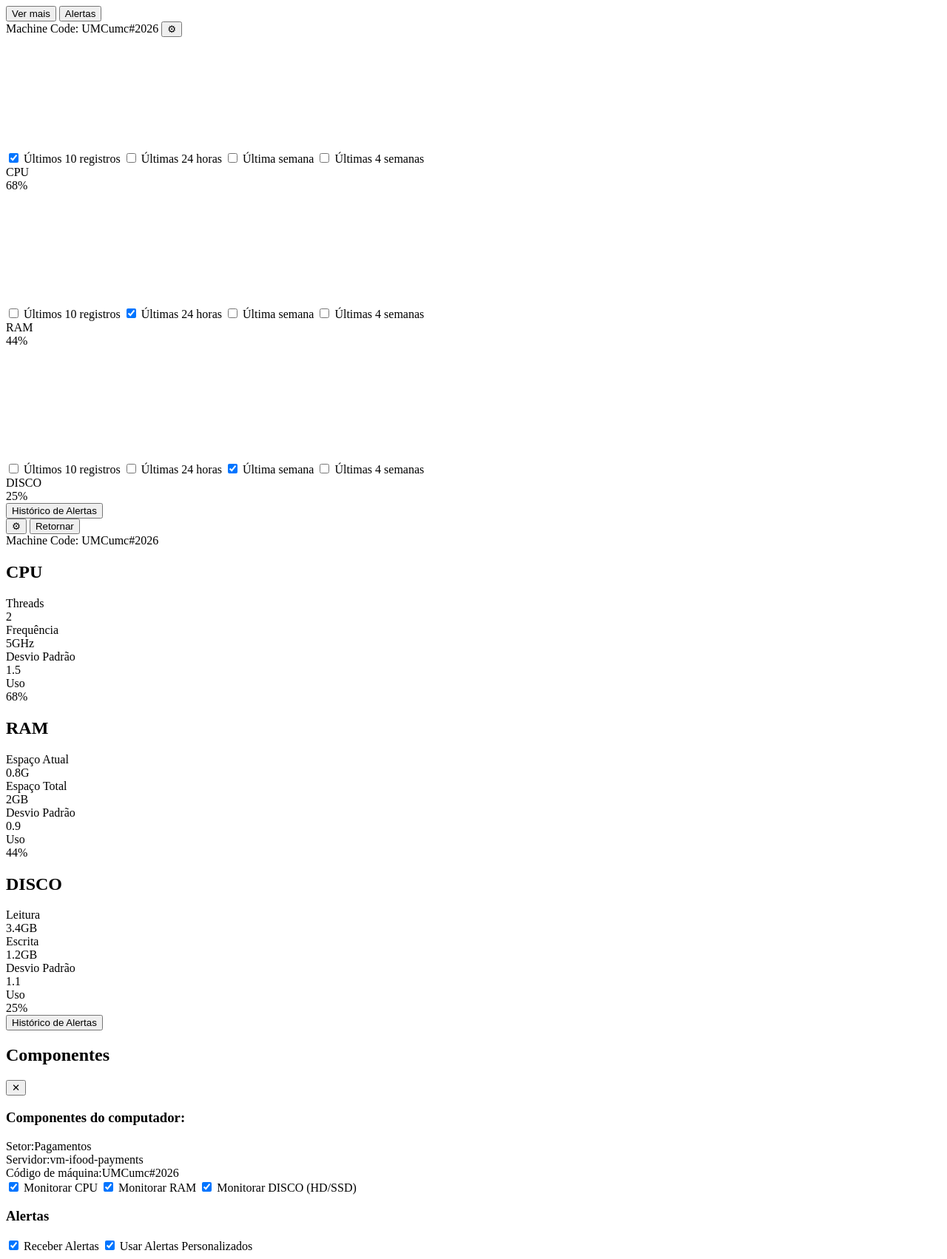
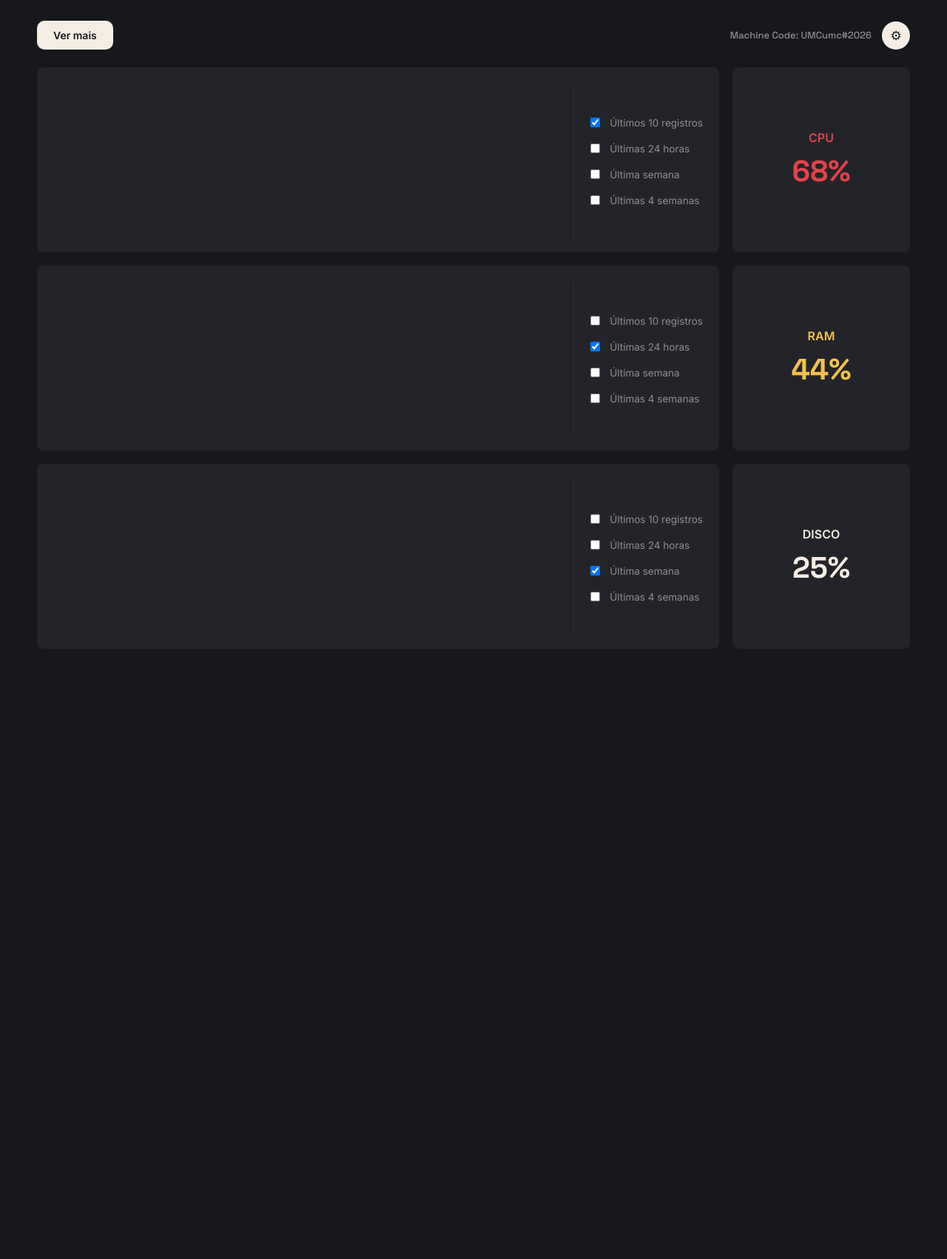
Before and after one commit to Core-Trace/CoreTrace-website, a website: page public/pages/dashboard.html in a window 1280 px wide. Shown: the whole page at 74% size. After the commit the page ends 955 px from the top, so only its background shows below. Drawn offline with nearby package versions, Linux system fonts and the light colour scheme.

Commit message:
feat: adiciona base CSS

```diff
--- /dev/null
+++ b/public/css/dashboard.css
@@ -0,0 +1,321 @@
+* {
+  box-sizing: border-box;
+}
+
+body {
+  margin: 0;
+  font-family: 'Inter', sans-serif;
+  background: #17181c;
+  color: #f5ede4;
+  min-height: 100vh;
+  padding: 28px 32px 60px;
+}
+
+input, button {
+  font-family: 'Inter', sans-serif;
+}
+
+h1, h2, h3, h4, .kpi-value, .detail-value, .machine-code {
+  font-family: 'Space Grotesk', sans-serif;
+}
+
+.app {
+  max-width: 1180px;
+  margin: 0 auto;
+}
+
+.screen {
+  display: none;
+}
+
+.screen.active {
+  display: block;
+}
+
+/* ---------- topbar ---------- */
+.topbar {
+  display: flex;
+  align-items: center;
+  justify-content: space-between;
+  margin-bottom: 24px;
+  gap: 16px;
+}
+
+.topbar-left {
+  display: flex;
+  gap: 12px;
+  align-items: center;
+}
+
+.topbar-right {
+  display: flex;
+  align-items: center;
+  gap: 14px;
+}
+
+.machine-code {
+  font-size: 13px;
+  color: #8f8d97;
+}
+
+/* ---------- botoes ---------- */
+.btn {
+  border: none;
+  border-radius: 10px;
+  padding: 11px 22px;
+  font-size: 14px;
+  font-weight: 600;
+  cursor: pointer;
+}
+
+.btn-cream {
+  background: #f5ede4;
+  color: #17181c;
+}
+
+.btn-cream:hover {
+  background: #fff;
+}
+
+.btn-ghost {
+  background: transparent;
+  color: #f5ede4;
+  border: 1px solid rgba(255, 255, 255, 0.15);
+}
+
+.btn-ghost:hover {
+  border-color: rgba(255, 255, 255, 0.35);
+}
+
+.icon-btn {
+  width: 38px;
+  height: 38px;
+  border-radius: 50%;
+  border: none;
+  background: #f5ede4;
+  color: #17181c;
+  font-size: 17px;
+  display: flex;
+  align-items: center;
+  justify-content: center;
+  cursor: pointer;
+  flex-shrink: 0;
+}
+
+.icon-btn:hover {
+  background: #fff;
+}
+
+.icon-btn.small {
+  width: 30px;
+  height: 30px;
+  font-size: 14px;
+  border-radius: 8px;
+}
+
+/* ---------- Dashboard principal ---------- */
+.metric-row {
+  display: flex;
+  gap: 18px;
+  margin-bottom: 18px;
+}
+
+.chart-card {
+  background: #232429;
+  border-radius: 8px;
+  padding: 22px 22px 18px;
+  display: flex;
+  gap: 18px;
+  align-items: stretch;
+  flex: 1;
+}
+
+.chart-wrap {
+  flex: 1;
+  min-height: 210px;
+  position: relative;
+}
+
+.range-picker {
+  display: flex;
+  flex-direction: column;
+  justify-content: center;
+  gap: 16px;
+  min-width: 170px;
+  border-left: 1px solid rgba(255, 255, 255, 0.06);
+  padding-left: 18px;
+}
+
+.check {
+  display: flex;
+  align-items: center;
+  gap: 10px;
+  font-size: 13.5px;
+  color: #8f8d97;
+  cursor: pointer;
+}
+
+.kpi-card {
+  background: #232429;
+  border-radius: 8px;
+  display: flex;
+  flex-direction: column;
+  align-items: center;
+  justify-content: center;
+  gap: 10px;
+  width: 240px;
+}
+
+.kpi-label {
+  font-size: 16px;
+  font-weight: 600;
+}
+
+.kpi-value {
+  font-size: 40px;
+  font-weight: 700;
+}
+
+.kpi-cpu .kpi-label, .kpi-cpu .kpi-value { color: #e2434b; }
+.kpi-ram .kpi-label, .kpi-ram .kpi-value { color: #f2c14e; }
+.kpi-disco .kpi-label, .kpi-disco .kpi-value { color: #f5ede4; }
+
+.footer-row {
+  display: flex;
+  justify-content: flex-end;
+  margin-top: 8px;
+}
+
+/* ---------- Dashboard detalhes ---------- */
+.detail-section {
+  margin-bottom: 30px;
+}
+
+.detail-title {
+  font-size: 22px;
+  margin: 0 0 16px;
+}
+
+.title-cpu { color: #e2434b; }
+.title-ram { color: #f2c14e; }
+.title-disco { color: #f5ede4; }
+
+.detail-grid {
+  display: flex;
+  flex-wrap: wrap;
+  gap: 16px;
+}
+
+.detail-card {
+  background: #232429;
+  border-radius: 8px;
+  padding: 22px 16px;
+  text-align: center;
+  display: flex;
+  flex-direction: column;
+  gap: 10px;
+  flex: 1;
+  min-width: 200px;
+}
+
+.detail-label {
+  font-size: 14px;
+  font-weight: 600;
+  color: #f5ede4;
+}
+
+.detail-value {
+  font-size: 26px;
+  font-weight: 700;
+}
+
+.accent-cpu { color: #e2434b !important; }
+.accent-ram { color: #f2c14e !important; }
+.accent-disco { color: #f5ede4 !important; }
+
+/* ---------- Hamburguer ---------- */
+.overlay {
+  display: none;
+  position: fixed;
+  inset: 0;
+  background: rgba(0, 0, 0, 0.5);
+  z-index: 20;
+}
+
+.overlay.visible {
+  display: block;
+}
+
+.sidebar {
+  display: none;
+  position: fixed;
+  top: 0;
+  right: 0;
+  bottom: 0;
+  width: 400px;
+  max-width: 92vw;
+  background: #141319;
+  padding: 30px 28px 30px;
+  z-index: 21;
+  overflow-y: auto;
+}
+
+.sidebar.open {
+  display: block;
+}
+
+.sidebar-header {
+  display: flex;
+  align-items: center;
+  justify-content: space-between;
+  margin-bottom: 22px;
+}
+
+.sidebar-header h2 {
+  margin: 0;
+  font-size: 24px;
+}
+
+.sidebar h3 {
+  font-size: 15px;
+  margin: 26px 0 12px;
+}
+
+.info-row {
+  font-size: 14px;
+  margin-bottom: 8px;
+  color: #f5ede4;
+}
+
+.info-label {
+  color: #8f8d97;
+  margin-right: 6px;
+}
+
+.check-row {
+  display: flex;
+  align-items: center;
+  gap: 12px;
+  font-size: 14.5px;
+  color: #f5ede4;
+  padding: 8px 0;
+  cursor: pointer;
+}
+
+/* ---------- Ajuste para resolucao de celular ---------- */
+@media (max-width: 760px) {
+  body { padding: 20px 16px 40px; }
+  .metric-row { flex-direction: column; }
+  .chart-card { flex-direction: column; }
+  .kpi-card { width: 100%; }
+  .range-picker {
+    border-left: none;
+    border-top: 1px solid rgba(255, 255, 255, 0.06);
+    padding-left: 0;
+    padding-top: 14px;
+    flex-direction: row;
+    flex-wrap: wrap;
+  }
+  .topbar-left, .topbar-right { gap: 8px; }
+  .machine-code { display: none; }
+}
--- a/public/pages/dashboard.html
+++ b/public/pages/dashboard.html
@@ -4,152 +4,156 @@
 <meta charset="UTF-8">
 <meta name="viewport" content="width=device-width, initial-scale=1.0">
 <title>Monitoramento · vm-ifood-payments</title>
+<link rel="preconnect" href="https://fonts.googleapis.com">
+<link rel="preconnect" href="https://fonts.gstatic.com" crossorigin>
+<link href="https://fonts.googleapis.com/css2?family=Space+Grotesk:wght@500;600;700&family=Inter:wght@400;500;600&display=swap" rel="stylesheet">
 <script src="https://cdn.jsdelivr.net/npm/chart.js@4.4.4/dist/chart.umd.min.js"></script>
+<link rel="stylesheet" href="../css/dashboard.css">
 </head>
 <body>
 
-<div>
+<div class="app">
 
   <!-- TELA DASHBOARD PRINCIPAL-->
-  <section id="mainScreen">
-    <div>
-      <div>
-        <button id="btnVerMais">Ver mais</button>
-        <button id="btnAlertas">Alertas</button>
+  <section class="screen active" id="mainScreen">
+    <div class="topbar">
+      <div class="topbar-left">
+        <button class="btn btn-cream" id="btnVerMais">Ver mais</button>
+
       </div>
-      <div>
-        <span>Machine Code: UMCumc#2026</span>
-        <button id="gearMain" aria-label="Configurações">⚙</button>
+      <div class="topbar-right">
+        <span class="machine-code">Machine Code: UMCumc#2026</span>
+        <button class="icon-btn" id="gearMain" aria-label="Configurações">⚙</button>
       </div>
     </div>
 
     <!-- BLOCO CPU -->
-    <div id="metricRowCpu">
-      <div>
-        <div><canvas id="chartCpu"></canvas></div>
-        <div id="rangePickerCpu">
-          <label><input type="checkbox" value="last10" checked> Últimos 10 registros</label>
-          <label><input type="checkbox" value="last24h"> Últimas 24 horas</label>
-          <label><input type="checkbox" value="lastWeek"> Última semana</label>
-          <label><input type="checkbox" value="last4Weeks"> Últimas 4 semanas</label>
+    <div class="metric-row" id="metricRowCpu">
+      <div class="chart-card">
+        <div class="chart-wrap"><canvas id="chartCpu"></canvas></div>
+        <div class="range-picker" id="rangePickerCpu">
+          <label class="check"><input type="checkbox" value="last10" checked> Últimos 10 registros</label>
+          <label class="check"><input type="checkbox" value="last24h"> Últimas 24 horas</label>
+          <label class="check"><input type="checkbox" value="lastWeek"> Última semana</label>
+          <label class="check"><input type="checkbox" value="last4Weeks"> Últimas 4 semanas</label>
         </div>
       </div>
-      <div>
-        <div>CPU</div>
-        <div id="kpiCpu">68%</div>
+      <div class="kpi-card kpi-cpu">
+        <div class="kpi-label">CPU</div>
+        <div class="kpi-value" id="kpiCpu">68%</div>
       </div>
     </div>
 
     <!-- BLOCO RAM -->
-    <div id="metricRowRam">
-      <div>
-        <div><canvas id="chartRam"></canvas></div>
-        <div id="rangePickerRam">
-          <label><input type="checkbox" value="last10"> Últimos 10 registros</label>
-          <label><input type="checkbox" value="last24h" checked> Últimas 24 horas</label>
-          <label><input type="checkbox" value="lastWeek"> Última semana</label>
-          <label><input type="checkbox" value="last4Weeks"> Últimas 4 semanas</label>
+    <div class="metric-row" id="metricRowRam">
+      <div class="chart-card">
+        <div class="chart-wrap"><canvas id="chartRam"></canvas></div>
+        <div class="range-picker" id="rangePickerRam">
+          <label class="check"><input type="checkbox" value="last10"> Últimos 10 registros</label>
+          <label class="check"><input type="checkbox" value="last24h" checked> Últimas 24 horas</label>
+          <label class="check"><input type="checkbox" value="lastWeek"> Última semana</label>
+          <label class="check"><input type="checkbox" value="last4Weeks"> Últimas 4 semanas</label>
         </div>
       </div>
-      <div>
-        <div>RAM</div>
-        <div id="kpiRam">44%</div>
+      <div class="kpi-card kpi-ram">
+        <div class="kpi-label">RAM</div>
+        <div class="kpi-value" id="kpiRam">44%</div>
       </div>
     </div>
 
     <!-- BLOCO DISCO -->
-    <div id="metricRowDisco">
-      <div>
-        <div><canvas id="chartDisco"></canvas></div>
-        <div id="rangePickerDisco">
-          <label><input type="checkbox" value="last10"> Últimos 10 registros</label>
-          <label><input type="checkbox" value="last24h"> Últimas 24 horas</label>
-          <label><input type="checkbox" value="lastWeek" checked> Última semana</label>
-          <label><input type="checkbox" value="last4Weeks"> Últimas 4 semanas</label>
+    <div class="metric-row" id="metricRowDisco">
+      <div class="chart-card">
+        <div class="chart-wrap"><canvas id="chartDisco"></canvas></div>
+        <div class="range-picker" id="rangePickerDisco">
+          <label class="check"><input type="checkbox" value="last10"> Últimos 10 registros</label>
+          <label class="check"><input type="checkbox" value="last24h"> Últimas 24 horas</label>
+          <label class="check"><input type="checkbox" value="lastWeek" checked> Última semana</label>
+          <label class="check"><input type="checkbox" value="last4Weeks"> Últimas 4 semanas</label>
         </div>
       </div>
-      <div>
-        <div>DISCO</div>
-        <div id="kpiDisco">25%</div>
+      <div class="kpi-card kpi-disco">
+        <div class="kpi-label">DISCO</div>
+        <div class="kpi-value" id="kpiDisco">25%</div>
       </div>
     </div>
 
-    <div>
-      <button id="btnHistorico">Histórico de Alertas</button>
+    <div class="footer-row">
+
     </div>
   </section>
 
   <!-- TELA VER MAIS DASHBOARD -->
-  <section id="detailScreen">
-    <div>
-      <div>
-        <button id="gearDetail" aria-label="Configurações">⚙</button>
-        <button id="btnRetornar">Retornar</button>
+  <section class="screen" id="detailScreen">
+    <div class="topbar">
+      <div class="topbar-left">
+        <button class="icon-btn" id="gearDetail" aria-label="Configurações">⚙</button>
+        <button class="btn btn-ghost" id="btnRetornar">Retornar</button>
       </div>
-      <div>
-        <span>Machine Code: UMCumc#2026</span>
+      <div class="topbar-right">
+        <span class="machine-code">Machine Code: UMCumc#2026</span>
       </div>
     </div>
 
-    <div id="detailSectionCpu">
-      <h2>CPU</h2>
-      <div>
-        <div><div>Threads</div><div id="dCpuThreads">2</div></div>
-        <div><div>Frequência</div><div id="dCpuFreq">5GHz</div></div>
-        <div><div>Desvio Padrão</div><div id="dCpuDesvio">1.5</div></div>
-        <div><div>Uso</div><div id="dCpuUso">68%</div></div>
+    <div class="detail-section" id="detailSectionCpu">
+      <h2 class="detail-title title-cpu">CPU</h2>
+      <div class="detail-grid">
+        <div class="detail-card"><div class="detail-label">Threads</div><div class="detail-value" id="dCpuThreads">2</div></div>
+        <div class="detail-card"><div class="detail-label">Frequência</div><div class="detail-value" id="dCpuFreq">5GHz</div></div>
+        <div class="detail-card"><div class="detail-label">Desvio Padrão</div><div class="detail-value" id="dCpuDesvio">1.5</div></div>
+        <div class="detail-card"><div class="detail-label accent-cpu">Uso</div><div class="detail-value accent-cpu" id="dCpuUso">68%</div></div>
       </div>
     </div>
 
-    <div id="detailSectionRam">
-      <h2>RAM</h2>
-      <div>
-        <div><div>Espaço Atual</div><div id="dRamAtual">0.8G</div></div>
-        <div><div>Espaço Total</div><div id="dRamTotal">2GB</div></div>
-        <div><div>Desvio Padrão</div><div id="dRamDesvio">0.9</div></div>
-        <div><div>Uso</div><div id="dRamUso">44%</div></div>
+    <div class="detail-section" id="detailSectionRam">
+      <h2 class="detail-title title-ram">RAM</h2>
+      <div class="detail-grid">
+        <div class="detail-card"><div class="detail-label">Espaço Atual</div><div class="detail-value" id="dRamAtual">0.8G</div></div>
+        <div class="detail-card"><div class="detail-label">Espaço Total</div><div class="detail-value" id="dRamTotal">2GB</div></div>
+        <div class="detail-card"><div class="detail-label">Desvio Padrão</div><div class="detail-value" id="dRamDesvio">0.9</div></div>
+        <div class="detail-card"><div class="detail-label accent-ram">Uso</div><div class="detail-value accent-ram" id="dRamUso">44%</div></div>
       </div>
     </div>
 
-    <div id="detailSectionDisco">
-      <h2>DISCO</h2>
-      <div>
-        <div><div>Leitura</div><div id="dDiscoLeitura">3.4GB</div></div>
-        <div><div>Escrita</div><div id="dDiscoEscrita">1.2GB</div></div>
-        <div><div>Desvio Padrão</div><div id="dDiscoDesvio">1.1</div></div>
-        <div><div>Uso</div><div id="dDiscoUso">25%</div></div>
+    <div class="detail-section" id="detailSectionDisco">
+      <h2 class="detail-title title-disco">DISCO</h2>
+      <div class="detail-grid">
+        <div class="detail-card"><div class="detail-label">Leitura</div><div class="detail-value" id="dDiscoLeitura">3.4GB</div></div>
+        <div class="detail-card"><div class="detail-label">Escrita</div><div class="detail-value" id="dDiscoEscrita">1.2GB</div></div>
+        <div class="detail-card"><div class="detail-label">Desvio Padrão</div><div class="detail-value" id="dDiscoDesvio">1.1</div></div>
+        <div class="detail-card"><div class="detail-label accent-disco">Uso</div><div class="detail-value accent-disco" id="dDiscoUso">25%</div></div>
       </div>
     </div>
 
-    <div>
-      <button id="btnHistorico2">Histórico de Alertas</button>
+    <div class="footer-row">
+
     </div>
   </section>
 
 </div>
 
 <!-- MENU LATERAL -->
-<div id="overlay"></div>
-<aside id="sidebar">
-  <div>
+<div class="overlay" id="overlay"></div>
+<aside class="sidebar" id="sidebar">
+  <div class="sidebar-header">
     <h2>Componentes</h2>
-    <button id="gearClose" aria-label="Fechar">✕</button>
+    <button class="icon-btn small" id="gearClose" aria-label="Fechar">✕</button>
   </div>
 
   <h3>Componentes do computador:</h3>
-  <div><span>Setor:</span>Pagamentos</div>
-  <div><span>Servidor:</span>vm-ifood-payments</div>
-  <div><span>Código de máquina:</span>UMCumc#2026</div>
+  <div class="info-row"><span class="info-label">Setor:</span>Pagamentos</div>
+  <div class="info-row"><span class="info-label">Servidor:</span>vm-ifood-payments</div>
+  <div class="info-row"><span class="info-label">Código de máquina:</span>UMCumc#2026</div>
 
-  <div>
-    <label><input type="checkbox" id="monitorCpu" checked> Monitorar CPU</label>
-    <label><input type="checkbox" id="monitorRam" checked> Monitorar RAM</label>
-    <label><input type="checkbox" id="monitorDisco" checked> Monitorar DISCO (HD/SSD)</label>
+  <div style="margin-top:18px;">
+    <label class="check-row"><input type="checkbox" id="monitorCpu" checked> Monitorar CPU</label>
+    <label class="check-row"><input type="checkbox" id="monitorRam" checked> Monitorar RAM</label>
+    <label class="check-row"><input type="checkbox" id="monitorDisco" checked> Monitorar DISCO (HD/SSD)</label>
   </div>
 
   <h3>Alertas</h3>
-  <label><input type="checkbox" checked> Receber Alertas</label>
-  <label><input type="checkbox" checked> Usar Alertas Personalizados</label>
+  <label class="check-row"><input type="checkbox" checked> Receber Alertas</label>
+  <label class="check-row"><input type="checkbox" checked> Usar Alertas Personalizados</label>
 </aside>
 
 <script>
```
Also changed, not shown: 1 other file.
